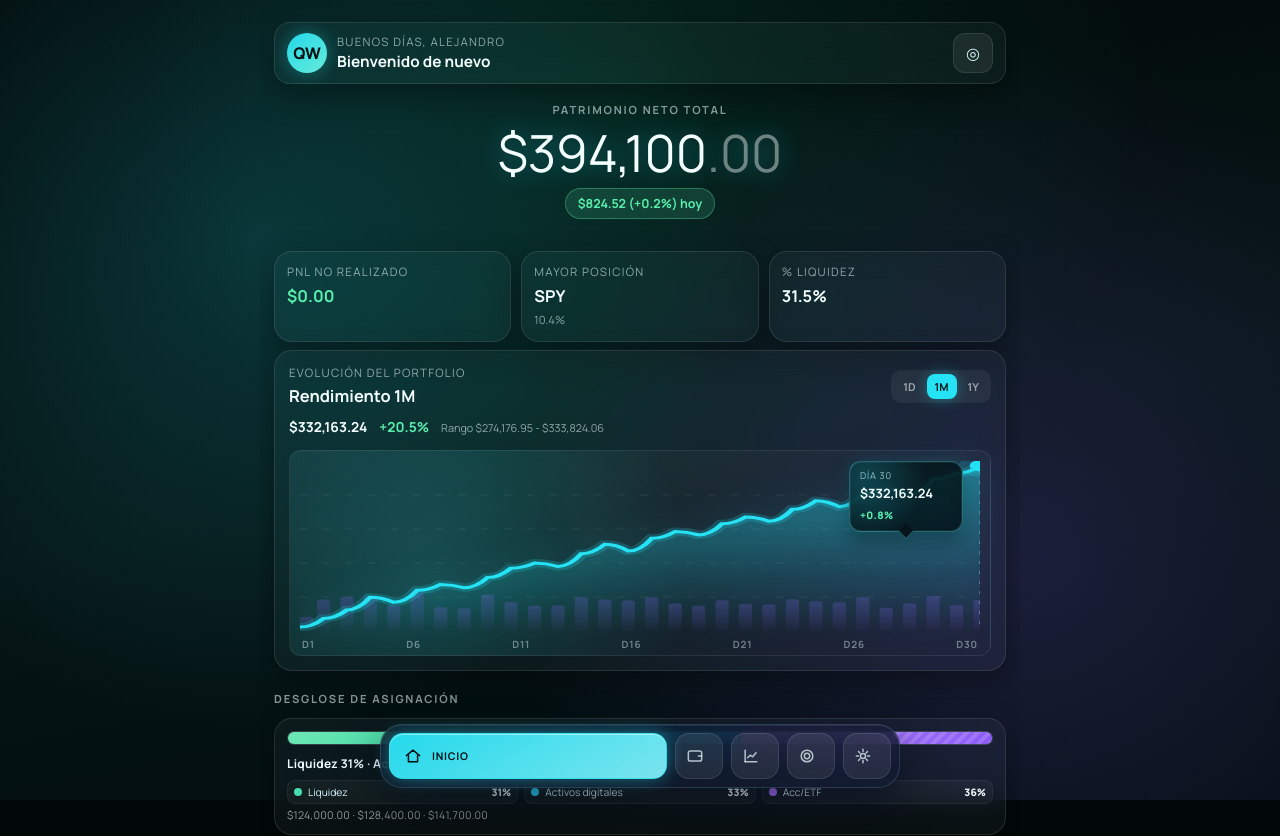
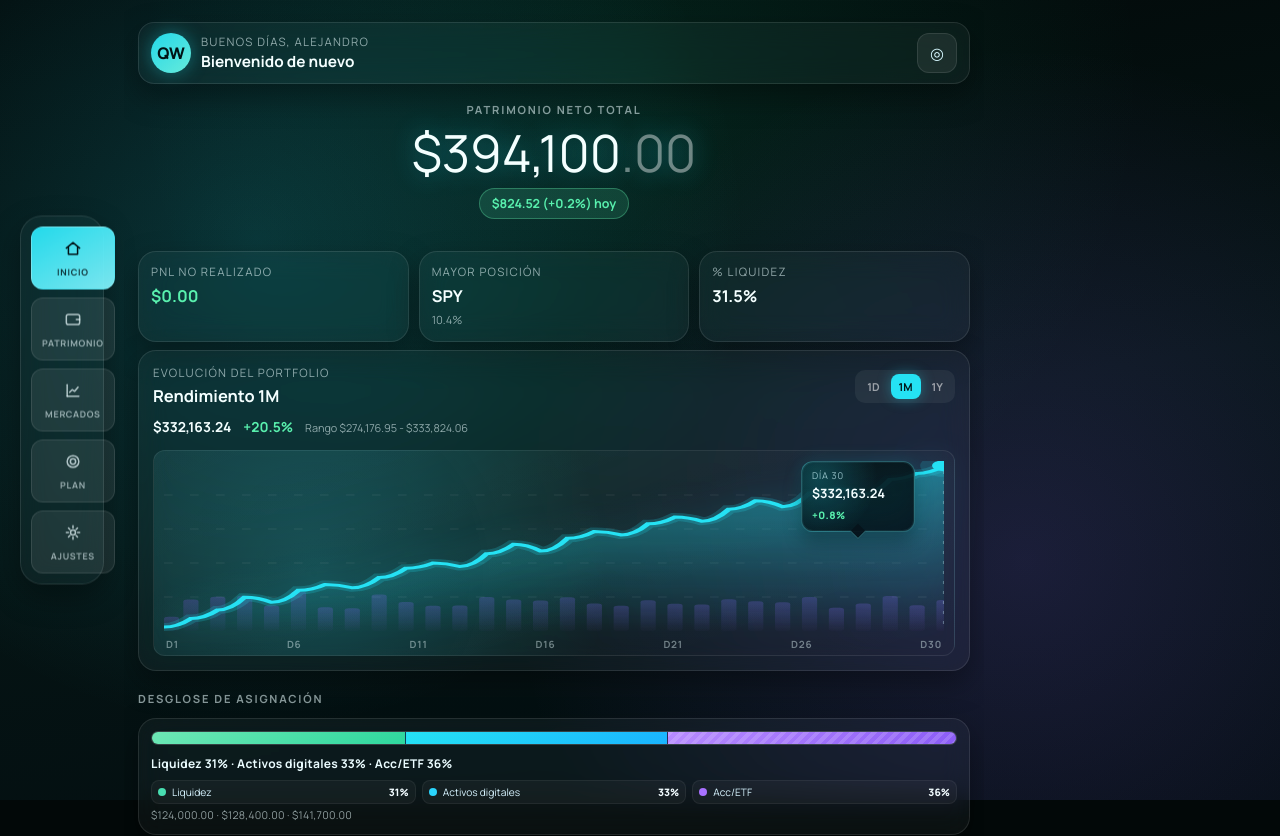
Before and after one commit to ZGgz-coder/Portfolio-Tracker, a React (Vite) app: page / in a window 1280 px wide. Shown: the top 836 px of the page. Built offline with nearby package versions, Linux system fonts and the light colour scheme.

Commit message:
Implement sliding nav pill, desktop sidebar, and micro-interactions

```diff
--- a/src/App.jsx
+++ b/src/App.jsx
@@ -550,6 +550,8 @@ export default function App() {
     setMessage(`Eliminado ${targetSymbol}`);
   };
 
+  const activeIndex = Math.max(0, NAV_ITEMS.findIndex((item) => item.id === screen));
+
   const importHoldingsCsv = async (file) => {
     if (!file) return;
 
@@ -986,7 +988,32 @@ export default function App() {
         </section>
       ) : null}
 
+      <aside className="side-nav glass" aria-label="Navegación lateral">
+        {NAV_ITEMS.map((item) => {
+          const isActive = screen === item.id;
+          return (
+            <button
+              key={`side-${item.id}`}
+              className={`side-item ${isActive ? "active" : ""}`}
+              type="button"
+              onClick={() => setScreen(item.id)}
+              aria-current={isActive ? "page" : undefined}
+            >
+              <span className="icon-wrap">
+                <NavIcon name={item.icon} />
+              </span>
+              <small className="item-label">{item.label}</small>
+            </button>
+          );
+        })}
+      </aside>
+
       <nav className="bottom-nav glass" aria-label="Navegación principal">
+        <span
+          className="nav-pill"
+          style={{ transform: `translateX(calc(${activeIndex} * (100% + 8px)))` }}
+          aria-hidden="true"
+        />
         {NAV_ITEMS.map((item) => {
           const isActive = screen === item.id;
           return (
--- a/src/styles.css
+++ b/src/styles.css
@@ -658,6 +658,7 @@ select {
 
 .form-grid button,
 .bottom-item,
+.side-item,
 .danger {
   border-radius: 10px;
   border: 1px solid var(--line);
@@ -696,20 +697,35 @@ select {
   width: min(94%, 520px);
   border-radius: 22px;
   padding: 8px;
-  display: flex;
+  display: grid;
+  grid-template-columns: repeat(5, minmax(0, 1fr));
   gap: 8px;
   z-index: 10;
   backdrop-filter: blur(18px) saturate(1.2);
   background: linear-gradient(170deg, rgba(12, 20, 39, 0.82), rgba(16, 25, 47, 0.7));
   border: 1px solid rgba(176, 222, 255, 0.16);
   box-shadow: 0 16px 42px rgba(2, 7, 23, 0.55), inset 0 1px 0 rgba(255, 255, 255, 0.08);
+  isolation: isolate;
+}
+
+.nav-pill {
+  position: absolute;
+  left: 8px;
+  top: 8px;
+  width: calc((100% - 16px - 8px * 4) / 5);
+  height: 46px;
+  border-radius: 14px;
+  background: linear-gradient(150deg, rgba(37, 226, 244, 0.96), rgba(133, 246, 255, 0.92));
+  box-shadow: 0 0 18px rgba(37, 226, 244, 0.42), inset 0 1px 0 rgba(255, 255, 255, 0.45);
+  transition: transform 280ms cubic-bezier(.22,.85,.25,1);
+  z-index: 0;
 }
 
 .bottom-item {
-  flex: 0 0 48px;
-  min-width: 48px;
+  position: relative;
+  z-index: 1;
   height: 46px;
-  padding: 0 12px;
+  padding: 0 8px;
   border-radius: 14px;
   text-align: center;
   color: rgba(235, 252, 255, 0.72);
@@ -718,8 +734,13 @@ select {
   justify-content: center;
   gap: 8px;
   overflow: hidden;
-  transition: all 220ms ease;
+  transition: transform 140ms ease, color 180ms ease;
+  border-color: transparent;
+  background: transparent;
 }
+
+.bottom-item:hover { transform: translateY(-1px); }
+.bottom-item:active { transform: scale(0.96); }
 
 .bottom-item span {
   line-height: 1;
@@ -751,12 +772,7 @@ select {
 }
 
 .bottom-item.active {
-  flex: 1 1 120px;
-  justify-content: flex-start;
   color: #001216;
-  background: linear-gradient(150deg, rgba(37, 226, 244, 0.96), rgba(133, 246, 255, 0.92));
-  border-color: rgba(37, 226, 244, 0.58);
-  box-shadow: 0 0 18px rgba(37, 226, 244, 0.42), inset 0 1px 0 rgba(255, 255, 255, 0.45);
 }
 
 .bottom-item.active .item-label {
@@ -765,9 +781,50 @@ select {
   transform: translateX(0);
 }
 
+.side-nav {
+  display: none;
+  position: fixed;
+  left: 20px;
+  top: 50%;
+  transform: translateY(-50%);
+  width: 84px;
+  border-radius: 22px;
+  padding: 10px;
+  z-index: 11;
+  gap: 8px;
+}
+
+.side-item {
+  width: 100%;
+  min-height: 44px;
+  border-radius: 12px;
+  display: grid;
+  place-items: center;
+  gap: 6px;
+  color: rgba(235, 252, 255, 0.72);
+  transition: transform 140ms ease, background 180ms ease, color 180ms ease;
+}
+
+.side-item .item-label { font-size: .56rem; opacity: .82; text-transform: uppercase; letter-spacing: .08em; }
+.side-item:hover { transform: translateX(2px); }
+.side-item:active { transform: scale(.97); }
+.side-item.active {
+  color: #001216;
+  background: linear-gradient(150deg, rgba(37, 226, 244, 0.96), rgba(133, 246, 255, 0.92));
+}
+
 @media (min-width: 900px) {
   .app-shell {
-    max-width: 760px;
+    max-width: 860px;
+    margin-left: 124px;
+  }
+
+  .side-nav {
+    display: grid;
+  }
+
+  .bottom-nav {
+    display: none;
   }
 
   .insight-grid {
```
